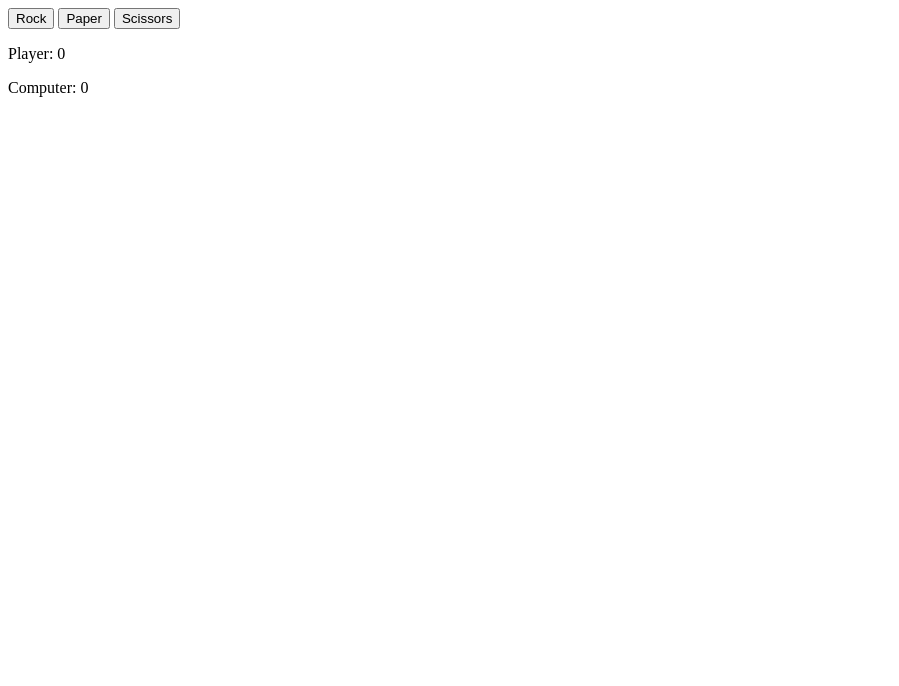
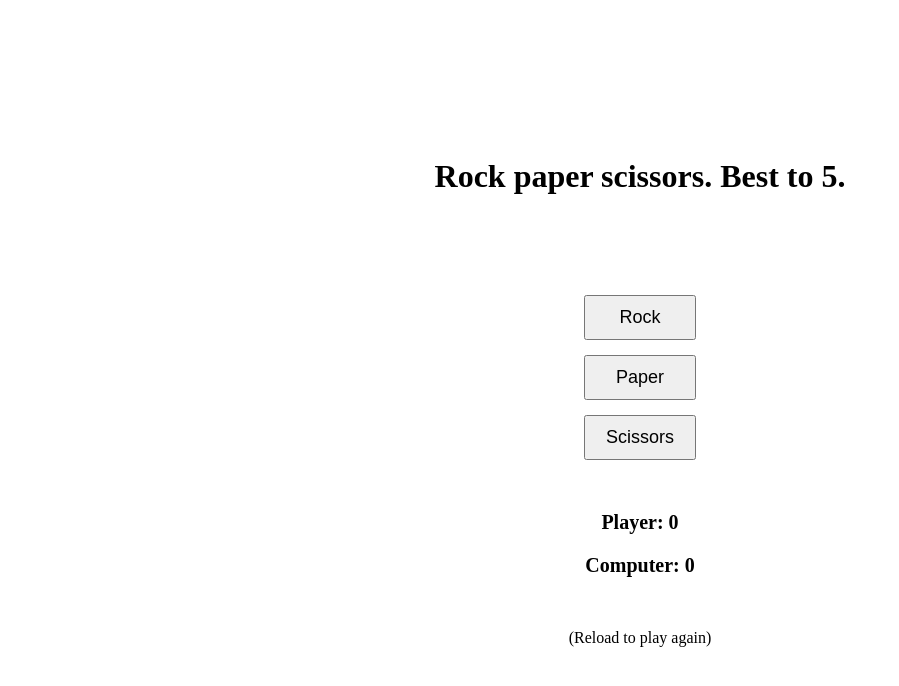
Before and after one commit to MKcode-45/rock-paper-scissors, a plain HTML site: page index.html in a window 1280 px wide. Shown: the whole page, without its empty margins (0-899 px from the left). Drawn offline with Linux system fonts and the light colour scheme.

Commit message:
Added styles to the UI
A new style wheet was added with a few simple layout
styles to tidy the page.

```diff
--- a/index.html
+++ b/index.html
@@ -4,8 +4,10 @@
     <meta charset="UTF-8">
     <meta name="viewport" content="width=device-width, initial-scale=1.0">
     <title>Rock paper scissors game</title>
+    <link rel="stylesheet" href="styles.css">
 </head>
 <body>
+    <h1>Rock paper scissors. Best to 5.</h1>
     <div id="container">
         <button id = "rock">Rock</button>
         <button id = "paper">Paper</button>
@@ -22,6 +24,8 @@
     <div class="final-score">
         <p></p>
     </div>
+
+    <p>(Reload to play again)</p>
 </body>
 <script src="script.js"></script>
 </html>
--- /dev/null
+++ b/styles.css
@@ -0,0 +1,30 @@
+body{
+    margin: 0;
+    padding: 0;
+    height: 100dvh;
+    display: flex;
+    flex-direction: column;
+    justify-content: center;
+    align-items: center;
+}
+
+h1{
+    margin-bottom: 100px;
+}
+
+#container{
+    display: flex;
+    flex-direction: column;
+}
+
+#container button{
+    padding: 10px 20px;
+    margin-bottom: 15px;
+    font-size: 18px;
+}
+
+#scores{
+    text-align: center;
+    font-size: 20px;
+    font-weight: 800;
+}
```
